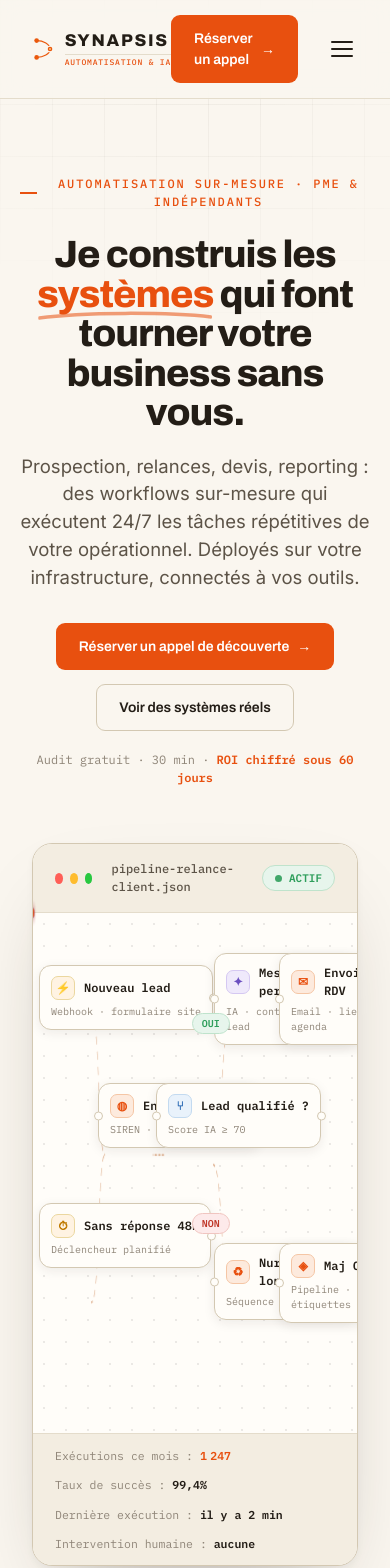
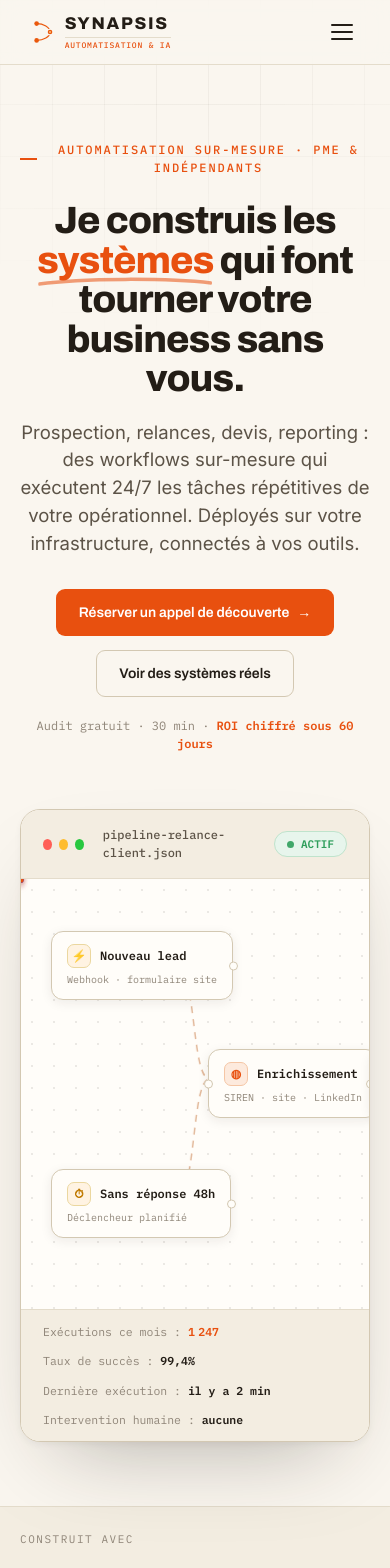
Before and after one commit to Sokaao/my-better-t-app, a Next.js app in the folder apps/web/: page / in a window 390 px wide. Shown: the top 1568 px of the page. Built offline with nearby package versions, Linux system fonts and the light colour scheme.

Commit message:
Fix mobile nav overlay, workflow diagram overflow, Google verification

```diff
--- /dev/null
+++ b/apps/web/public/googleb6e80c9a413a56a9.html
@@ -0,0 +1 @@
+google-site-verification: googleb6e80c9a413a56a9.html
--- a/apps/web/src/app/page.tsx
+++ b/apps/web/src/app/page.tsx
@@ -106,6 +106,7 @@ export default function Home() {
 							</div>
 						</div>
 						<div className="s-canvas">
+						<div className="s-canvas-inner">
 							<svg className="s-wires" viewBox="0 0 1180 430" preserveAspectRatio="none">
 								<path className="s-wire s-flowing s-w1" d="M212,84 C245,84 235,200 262,200" />
 								<path className="s-wire s-flowing s-w2" d="M212,322 C245,322 235,200 262,200" />
@@ -160,6 +161,7 @@ export default function Home() {
 
 							<span className="s-branch-label s-bl-yes">OUI</span>
 							<span className="s-branch-label s-bl-no">NON</span>
+						</div>
 						</div>
 						<div className="s-flow-log">
 							<span><span className="k">Exécutions ce mois :</span> <span className="v o" ref={execRef}>0</span></span>
--- a/apps/web/src/components/site-nav.tsx
+++ b/apps/web/src/components/site-nav.tsx
@@ -18,6 +18,7 @@ export default function SiteNav() {
 	const close = () => setOpen(false);
 
 	return (
+		<>
 		<nav className="s-nav">
 			<div className="s-nav-in">
 				<Link href="/" className="s-logo" onClick={close}>
@@ -53,6 +54,7 @@ export default function SiteNav() {
 					</button>
 				</div>
 			</div>
+		</nav>
 
 		<div className={`s-mobile-overlay${open ? " open" : ""}`}>
 			<div className="s-mobile-overlay-links">
@@ -73,6 +75,6 @@ export default function SiteNav() {
 				</Link>
 			</div>
 		</div>
-		</nav>
+		</>
 	);
 }
--- a/apps/web/src/index.css
+++ b/apps/web/src/index.css
@@ -320,6 +320,11 @@ body {
     display: none;
   }
 }
+@media (max-width: 520px) {
+  .s-nav-links .s-btn {
+    display: none;
+  }
+}
 
 /* ---------- MOBILE BURGER + OVERLAY ---------- */
 .s-burger {
@@ -552,6 +557,11 @@ body {
   padding: 0 32px;
   position: relative;
   z-index: 1;
+}
+@media (max-width: 640px) {
+  .s-flow-stage {
+    padding: 0 20px;
+  }
 }
 .s-flow {
   position: relative;
@@ -630,12 +640,22 @@ body {
 .s-canvas {
   position: relative;
   height: 430px;
+  overflow-x: hidden;
+}
+.s-canvas-inner {
+  position: relative;
+  height: 100%;
+  width: 100%;
   background-image: radial-gradient(rgba(35, 29, 22, 0.09) 1.2px, transparent 1.2px);
   background-size: 22px 22px;
 }
 @media (max-width: 900px) {
   .s-canvas {
-    height: 520px;
+    overflow-x: auto;
+    -webkit-overflow-scrolling: touch;
+  }
+  .s-canvas-inner {
+    min-width: 850px;
   }
 }
 
@@ -720,18 +740,6 @@ body {
 .s-n6 { top: 280px; left: 61%; animation-delay: 2.3s; }
 .s-n7 { top: 60px; left: 81%; animation-delay: 2.6s; }
 .s-n8 { top: 280px; left: 81%; animation-delay: 2.8s; }
-@media (max-width: 900px) {
-  .s-n1 { left: 2%; }
-  .s-n2 { left: 2%; }
-  .s-n3 { left: 20%; }
-  .s-n4 { left: 38%; }
-  .s-n5 { left: 56%; top: 40px; }
-  .s-n6 { left: 56%; top: 330px; }
-  .s-n7 { left: 76%; top: 40px; }
-  .s-n8 { left: 76%; top: 330px; }
-  .s-node { min-width: 120px; font-size: 11px; padding: 10px 11px; }
-}
-
 svg.s-wires {
   position: absolute;
   inset: 0;
@@ -783,10 +791,6 @@ svg.s-wires path.s-wire.s-flowing {
 }
 .s-bl-yes { top: 118px; left: 53.5%; background: #e7f5ec; color: var(--ok); border: 1px solid #bfe3cc; animation-delay: 2.2s; }
 .s-bl-no { top: 262px; left: 53.5%; background: #fdeaea; color: #c0392b; border: 1px solid #f0c5c0; animation-delay: 2.45s; }
-@media (max-width: 900px) {
-  .s-bl-yes { left: 49%; top: 100px; }
-  .s-bl-no { left: 49%; top: 300px; }
-}
 
 .s-flow-log {
   border-top: 1px solid var(--line);
```
Lines whose indentation alone changed are shown as unchanged.
